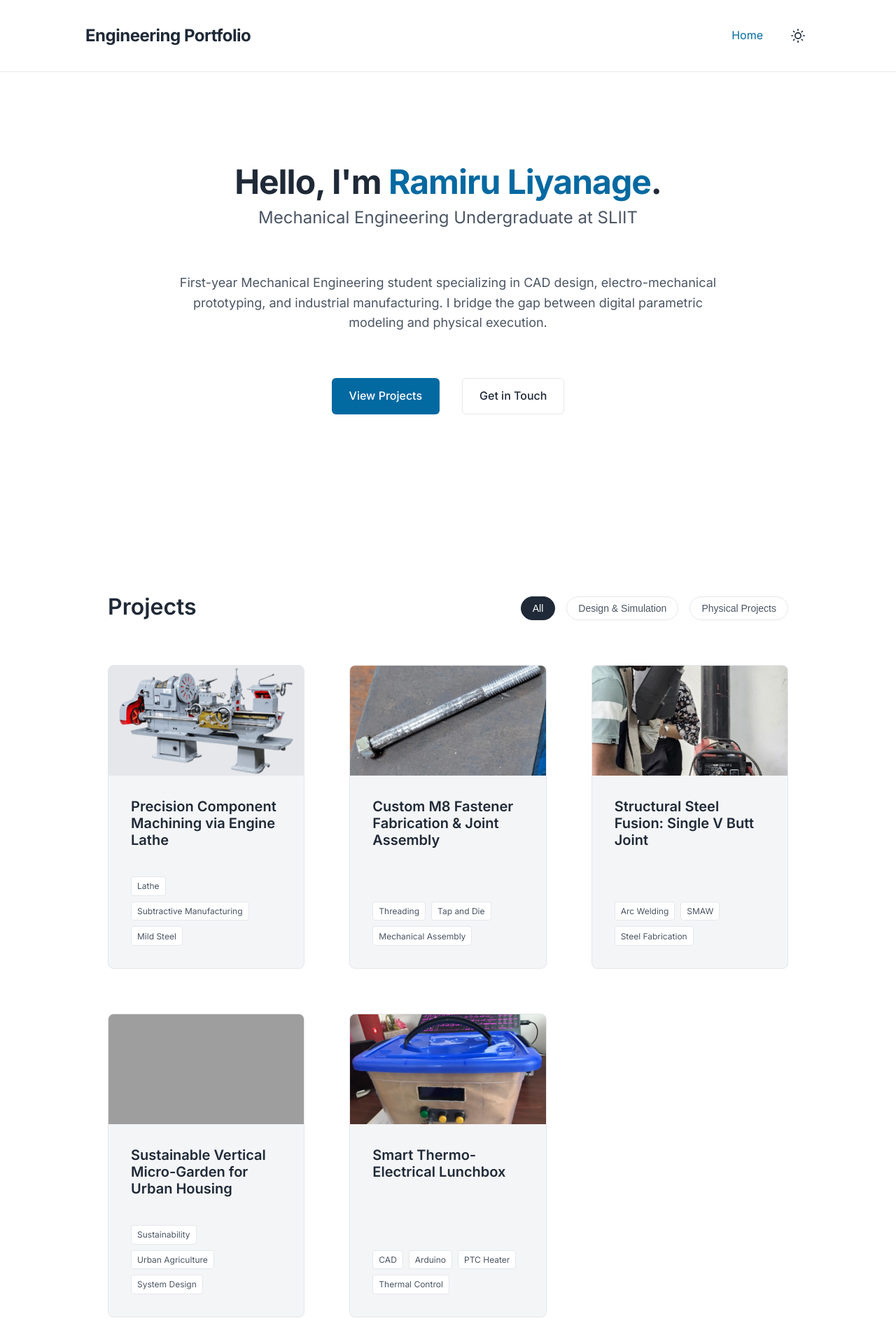
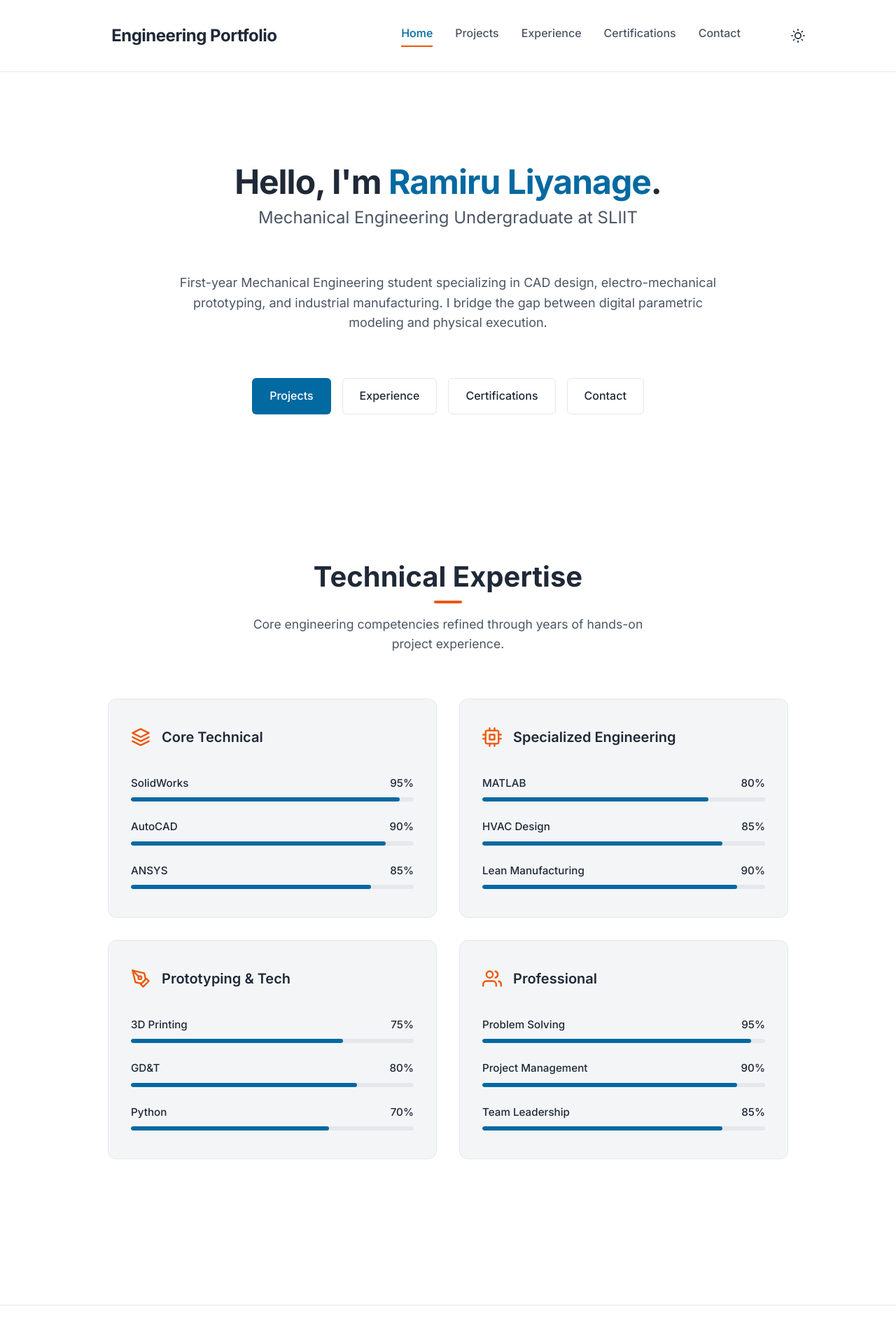
Before and after one commit to mackaygunn/mackaygunn.github.io, a Jekyll site: the page built from index.html, in a window 1280 px wide. Shown: the top 1920 px of the page at 70% size. Built offline with Jekyll 4.4.1, drawn with Linux system fonts in a browser that asks for light colours; grey boxes are pictures that could not be loaded.

Commit message:
Major redesign: Multi-page layout, updated header, hero buttons, and Technical Expertise section

```diff
--- a/_includes/header.html
+++ b/_includes/header.html
@@ -1,24 +1,23 @@
 <header class="site-header" role="banner">
   <div class="wrapper">
-    <a class="site-title" rel="author" href="{{ '/' | relative_url }}">{{ site.title | escape }}</a>
+    <a class="site-title" rel="author" href="{{ '/' | relative_url }}">
+      <svg width="24" height="24" viewBox="0 0 24 24" fill="none" stroke="var(--primary-color)" stroke-width="2" stroke-linecap="round" stroke-linejoin="round" style="vertical-align: middle; margin-right: 8px;"><path d="M12 2v20M17 5H9.5a3.5 3.5 0 0 0 0 7h5a3.5 3.5 0 0 1 0 7H6"/></svg>
+      {{ site.title | escape }}
+    </a>
 
     <nav class="site-nav">
-      <input type="checkbox" id="nav-trigger" class="nav-trigger" />
-      <label for="nav-trigger">
-        <span class="menu-icon">
-          <svg viewBox="0 0 18 15" width="18px" height="15px">
-            <path d="M18,1.484c0,0.82-0.665,1.484-1.484,1.484H1.484C0.665,2.969,0,2.304,0,1.484l0,0C0,0.665,0.665,0,1.484,0 h15.032C17.335,0,18,0.665,18,1.484L18,1.484z M18,7.516C18,8.335,17.335,9,16.516,9H1.484C0.665,9,0,8.335,0,7.516l0,0 c0-0.82,0.665-1.484,1.484-1.484h15.032C17.335,6.031,18,6.696,18,7.516L18,7.516z M18,13.516C18,14.335,17.335,15,16.516,15H1.484 C0.665,15,0,14.335,0,13.516l0,0c0-0.82,0.665-1.484,1.484-1.484h15.032C17.335,12.031,18,12.696,18,13.516L18,13.516z"/>
-          </svg>
-        </span>
-      </label>
+      <div class="nav-links">
+        <a class="page-link {% if page.url == '/' %}active{% endif %}" href="{{ '/' | relative_url }}">Home</a>
+        <a class="page-link {% if page.url contains '/projects' %}active{% endif %}" href="{{ '/projects.html' | relative_url }}">Projects</a>
+        <a class="page-link {% if page.url contains '/experience' %}active{% endif %}" href="{{ '/experience.html' | relative_url }}">Experience</a>
+        <a class="page-link {% if page.url contains '/certifications' %}active{% endif %}" href="{{ '/certifications.html' | relative_url }}">Certifications</a>
+        <a class="page-link {% if page.url contains '/contact' %}active{% endif %}" href="{{ '/contact.html' | relative_url }}">Contact</a>
+      </div>
 
-      <div class="trigger">
-        <a class="page-link" href="{{ '/' | relative_url }}">Home</a>
-        <button id="theme-toggle" class="theme-toggle" aria-label="Toggle Dark Mode">
-          <svg class="sun-icon" xmlns="http://www.w3.org/2000/svg" width="20" height="20" viewBox="0 0 24 24" fill="none" stroke="currentColor" stroke-width="2" stroke-linecap="round" stroke-linejoin="round"><circle cx="12" cy="12" r="5"></circle><line x1="12" y1="1" x2="12" y2="3"></line><line x1="12" y1="21" x2="12" y2="23"></line><line x1="4.22" y1="4.22" x2="5.64" y2="5.64"></line><line x1="18.36" y1="18.36" x2="19.78" y2="19.78"></line><line x1="1" y1="12" x2="3" y2="12"></line><line x1="21" y1="12" x2="23" y2="12"></line><line x1="4.22" y1="19.78" x2="5.64" y2="18.36"></line><line x1="18.36" y1="5.64" x2="19.78" y2="4.22"></line></svg>
-          <svg class="moon-icon" xmlns="http://www.w3.org/2000/svg" width="20" height="20" viewBox="0 0 24 24" fill="none" stroke="currentColor" stroke-width="2" stroke-linecap="round" stroke-linejoin="round" style="display:none;"><path d="M21 12.79A9 9 0 1 1 11.21 3 7 7 0 0 0 21 12.79z"></path></svg>
-        </button>
-      </div>
+      <button id="theme-toggle" class="theme-toggle" aria-label="Toggle Dark Mode">
+        <svg class="sun-icon" xmlns="http://www.w3.org/2000/svg" width="20" height="20" viewBox="0 0 24 24" fill="none" stroke="currentColor" stroke-width="2" stroke-linecap="round" stroke-linejoin="round"><circle cx="12" cy="12" r="5"></circle><line x1="12" y1="1" x2="12" y2="3"></line><line x1="12" y1="21" x2="12" y2="23"></line><line x1="4.22" y1="4.22" x2="5.64" y2="5.64"></line><line x1="18.36" y1="18.36" x2="19.78" y2="19.78"></line><line x1="1" y1="12" x2="3" y2="12"></line><line x1="21" y1="12" x2="23" y2="12"></line><line x1="4.22" y1="19.78" x2="5.64" y2="18.36"></line><line x1="18.36" y1="5.64" x2="19.78" y2="4.22"></line></svg>
+        <svg class="moon-icon" xmlns="http://www.w3.org/2000/svg" width="20" height="20" viewBox="0 0 24 24" fill="none" stroke="currentColor" stroke-width="2" stroke-linecap="round" stroke-linejoin="round" style="display:none;"><path d="M21 12.79A9 9 0 1 1 11.21 3 7 7 0 0 0 21 12.79z"></path></svg>
+      </button>
     </nav>
   </div>
 </header>
--- a/_includes/hero.html
+++ b/_includes/hero.html
@@ -6,9 +6,11 @@
       <p class="hero-description">
         First-year Mechanical Engineering student specializing in CAD design, electro-mechanical prototyping, and industrial manufacturing. I bridge the gap between digital parametric modeling and physical execution.
       </p>
-      <div class="hero-actions">
-        <a href="#projects" class="btn btn-primary">View Projects</a>
-        <a href="#contact" class="btn btn-secondary">Get in Touch</a>
+      <div class="hero-actions" style="display: flex; gap: 1rem; flex-wrap: wrap; justify-content: center; margin-top: 2rem;">
+        <a href="{{ '/projects.html' | relative_url }}" class="btn btn-primary">Projects</a>
+        <a href="{{ '/experience.html' | relative_url }}" class="btn btn-secondary">Experience</a>
+        <a href="{{ '/certifications.html' | relative_url }}" class="btn btn-secondary">Certifications</a>
+        <a href="{{ '/contact.html' | relative_url }}" class="btn btn-secondary">Contact</a>
       </div>
     </div>
   </div>
--- /dev/null
+++ b/_includes/technical-expertise.html
@@ -0,0 +1,183 @@
+<section id="expertise" class="expertise-section">
+  <div class="wrapper">
+    <div class="expertise-header">
+      <h2 class="expertise-title">Technical Expertise</h2>
+      <p class="expertise-subtitle">Core engineering competencies refined through years of hands-on project experience.</p>
+    </div>
+
+    <div class="expertise-grid">
+      <!-- Card 1 -->
+      <div class="expertise-card">
+        <div class="card-header">
+          <svg class="card-icon" viewBox="0 0 24 24" fill="none" stroke="currentColor" stroke-width="2" stroke-linecap="round" stroke-linejoin="round"><path d="M12 2L2 7l10 5 10-5-10-5zM2 17l10 5 10-5M2 12l10 5 10-5"/></svg>
+          <h3>Core Technical</h3>
+        </div>
+        <div class="skill">
+          <div class="skill-info"><span>SolidWorks</span><span>95%</span></div>
+          <div class="progress-bar"><div class="progress" style="width: 95%;"></div></div>
+        </div>
+        <div class="skill">
+          <div class="skill-info"><span>AutoCAD</span><span>90%</span></div>
+          <div class="progress-bar"><div class="progress" style="width: 90%;"></div></div>
+        </div>
+        <div class="skill">
+          <div class="skill-info"><span>ANSYS</span><span>85%</span></div>
+          <div class="progress-bar"><div class="progress" style="width: 85%;"></div></div>
+        </div>
+      </div>
+
+      <!-- Card 2 -->
+      <div class="expertise-card">
+        <div class="card-header">
+          <svg class="card-icon" viewBox="0 0 24 24" fill="none" stroke="currentColor" stroke-width="2" stroke-linecap="round" stroke-linejoin="round"><rect x="4" y="4" width="16" height="16" rx="2" ry="2"/><rect x="9" y="9" width="6" height="6"/><line x1="9" y1="1" x2="9" y2="4"/><line x1="15" y1="1" x2="15" y2="4"/><line x1="9" y1="20" x2="9" y2="23"/><line x1="15" y1="20" x2="15" y2="23"/><line x1="20" y1="9" x2="23" y2="9"/><line x1="20" y1="14" x2="23" y2="14"/><line x1="1" y1="9" x2="4" y2="9"/><line x1="1" y1="14" x2="4" y2="14"/></svg>
+          <h3>Specialized Engineering</h3>
+        </div>
+        <div class="skill">
+          <div class="skill-info"><span>MATLAB</span><span>80%</span></div>
+          <div class="progress-bar"><div class="progress" style="width: 80%;"></div></div>
+        </div>
+        <div class="skill">
+          <div class="skill-info"><span>HVAC Design</span><span>85%</span></div>
+          <div class="progress-bar"><div class="progress" style="width: 85%;"></div></div>
+        </div>
+        <div class="skill">
+          <div class="skill-info"><span>Lean Manufacturing</span><span>90%</span></div>
+          <div class="progress-bar"><div class="progress" style="width: 90%;"></div></div>
+        </div>
+      </div>
+
+      <!-- Card 3 -->
+      <div class="expertise-card">
+        <div class="card-header">
+          <svg class="card-icon" viewBox="0 0 24 24" fill="none" stroke="currentColor" stroke-width="2" stroke-linecap="round" stroke-linejoin="round"><path d="M12 19l7-7 3 3-7 7-3-3z"/><path d="M18 13l-1.5-7.5L2 2l3.5 14.5L13 18l5-5z"/><path d="M2 2l7.586 7.586"/><circle cx="11" cy="11" r="2"/></svg>
+          <h3>Prototyping & Tech</h3>
+        </div>
+        <div class="skill">
+          <div class="skill-info"><span>3D Printing</span><span>75%</span></div>
+          <div class="progress-bar"><div class="progress" style="width: 75%;"></div></div>
+        </div>
+        <div class="skill">
+          <div class="skill-info"><span>GD&T</span><span>80%</span></div>
+          <div class="progress-bar"><div class="progress" style="width: 80%;"></div></div>
+        </div>
+        <div class="skill">
+          <div class="skill-info"><span>Python</span><span>70%</span></div>
+          <div class="progress-bar"><div class="progress" style="width: 70%;"></div></div>
+        </div>
+      </div>
+
+      <!-- Card 4 -->
+      <div class="expertise-card">
+        <div class="card-header">
+          <svg class="card-icon" viewBox="0 0 24 24" fill="none" stroke="currentColor" stroke-width="2" stroke-linecap="round" stroke-linejoin="round"><path d="M17 21v-2a4 4 0 0 0-4-4H5a4 4 0 0 0-4 4v2"/><circle cx="9" cy="7" r="4"/><path d="M23 21v-2a4 4 0 0 0-3-3.87"/><path d="M16 3.13a4 4 0 0 1 0 7.75"/></svg>
+          <h3>Professional</h3>
+        </div>
+        <div class="skill">
+          <div class="skill-info"><span>Problem Solving</span><span>95%</span></div>
+          <div class="progress-bar"><div class="progress" style="width: 95%;"></div></div>
+        </div>
+        <div class="skill">
+          <div class="skill-info"><span>Project Management</span><span>90%</span></div>
+          <div class="progress-bar"><div class="progress" style="width: 90%;"></div></div>
+        </div>
+        <div class="skill">
+          <div class="skill-info"><span>Team Leadership</span><span>85%</span></div>
+          <div class="progress-bar"><div class="progress" style="width: 85%;"></div></div>
+        </div>
+      </div>
+    </div>
+  </div>
+</section>
+
+<style>
+.expertise-section {
+  padding: 5rem 0;
+}
+.expertise-header {
+  text-align: center;
+  margin-bottom: 4rem;
+}
+.expertise-title {
+  font-size: 2.5rem;
+  font-weight: 700;
+  margin-bottom: 1rem;
+}
+.expertise-title::after {
+  content: "";
+  display: block;
+  width: 40px;
+  height: 4px;
+  background: var(--accent-orange, #f97316);
+  margin: 10px auto 0;
+  border-radius: 2px;
+}
+.expertise-subtitle {
+  color: var(--text-secondary);
+  font-size: 1.1rem;
+  max-width: 600px;
+  margin: 0 auto;
+}
+.expertise-grid {
+  display: grid;
+  grid-template-columns: repeat(2, 1fr);
+  gap: 2rem;
+}
+@media (max-width: 768px) {
+  .expertise-grid {
+    grid-template-columns: 1fr;
+  }
+}
+.expertise-card {
+  background: var(--bg-secondary);
+  border: 1px solid var(--border-color);
+  border-radius: 12px;
+  padding: 2.5rem 2rem;
+  transition: transform 0.2s ease, box-shadow 0.2s ease;
+}
+.expertise-card:hover {
+  transform: translateY(-4px);
+  box-shadow: 0 10px 15px -3px rgba(0, 0, 0, 0.1);
+}
+.card-header {
+  display: flex;
+  align-items: center;
+  gap: 1rem;
+  margin-bottom: 2.5rem;
+}
+.card-icon {
+  width: 28px;
+  height: 28px;
+  stroke: var(--accent-orange, #f97316);
+}
+.card-header h3 {
+  font-size: 1.25rem;
+  margin: 0;
+  font-weight: 600;
+}
+.skill {
+  margin-bottom: 1.5rem;
+}
+.skill:last-child {
+  margin-bottom: 0;
+}
+.skill-info {
+  display: flex;
+  justify-content: space-between;
+  margin-bottom: 0.5rem;
+  font-size: 0.95rem;
+  font-weight: 500;
+  color: var(--text-color);
+}
+.progress-bar {
+  height: 6px;
+  background: var(--border-color);
+  border-radius: 3px;
+  overflow: hidden;
+}
+.progress {
+  height: 100%;
+  background: var(--accent-color);
+  border-radius: 3px;
+  transition: width 1s ease-out;
+}
+</style>
--- a/_sass/_layout.scss
+++ b/_sass/_layout.scss
@@ -22,46 +22,38 @@
   }
 
   .site-nav {
-    .nav-trigger {
-      display: none;
-    }
-    .menu-icon {
-      display: none;
-    }
+    display: flex;
+    align-items: center;
+    gap: $spacing-lg;
 
-    .trigger {
+    .nav-links {
       display: flex;
-      align-items: center;
       gap: $spacing-md;
+
+      .page-link {
+        color: var(--text-secondary);
+        font-weight: 500;
+        text-decoration: none;
+        padding-bottom: 4px;
+        border-bottom: 2px solid transparent;
+        transition: color 0.2s, border-color 0.2s;
+
+        &:hover {
+          color: var(--text-color);
+        }
+
+        &.active {
+          color: var(--accent-color);
+          border-bottom: 2px solid var(--accent-orange);
+        }
+      }
     }
   }
 
   @media screen and (max-width: $breakpoint-md) {
     .site-nav {
-      position: relative;
-
-      .menu-icon {
-        display: block;
-        cursor: pointer;
-        svg { fill: var(--text-color); }
-      }
-
-      .trigger {
-        display: none;
-        position: absolute;
-        top: 100%;
-        right: 0;
-        background: var(--bg-color);
-        border: 1px solid var(--border-color);
-        padding: $spacing-md;
-        border-radius: 4px;
-        flex-direction: column;
-        min-width: 150px;
-        z-index: 10;
-      }
-
-      .nav-trigger:checked ~ .trigger {
-        display: flex;
+      .nav-links {
+        display: none; // For simplicity in this iteration, we'll hide on mobile, or we could add a hamburger back later
       }
     }
   }
--- a/_sass/_variables.scss
+++ b/_sass/_variables.scss
@@ -10,6 +10,7 @@ $font-family-base: 'Inter', -apple-system, BlinkMacSystemFont, "Segoe UI", Robot
   --accent-color: #0369a1; /* Deep Engineering Blue */
   --accent-hover: #0284c7;
   --border-color: #e5e7eb;
+  --accent-orange: #ea580c; /* Orange accent */
 }
 
 // Colors - Dark Mode
@@ -21,6 +22,7 @@ $font-family-base: 'Inter', -apple-system, BlinkMacSystemFont, "Segoe UI", Robot
   --accent-color: #38bdf8; /* Lighter Blue for Dark Mode */
   --accent-hover: #7dd3fc;
   --border-color: #374151;
+  --accent-orange: #f97316; /* Bright orange for dark mode */
 }
 
 // Spacing
--- a/index.html
+++ b/index.html
@@ -4,22 +4,4 @@ title: Home
 ---
 {% include hero.html %}
 
-<section id="projects" class="projects-section">
-  <div class="wrapper">
-    <div class="section-header">
-      <h2 class="section-title">Projects</h2>
-      <div class="filter-controls" id="filter-controls">
-        <button class="filter-btn active" data-filter="*">All</button>
-        <button class="filter-btn" data-filter=".design-simulation">Design & Simulation</button>
-        <button class="filter-btn" data-filter=".physical-projects">Physical Projects</button>
-      </div>
-    </div>
-
-    <div class="projects-grid" id="projects-grid">
-      {% assign sorted_projects = site.projects | sort: 'date' | reverse %}
-      {% for project in sorted_projects %}
-        {% include project-card.html project=project %}
-      {% endfor %}
-    </div>
-  </div>
-</section>
+{% include technical-expertise.html %}
```
Also changed, not shown: certifications.md (added, +7 -0 lines), contact.md (added, +7 -0 lines), experience.md (added, +7 -0 lines), projects.html (added, +23 -0 lines).
